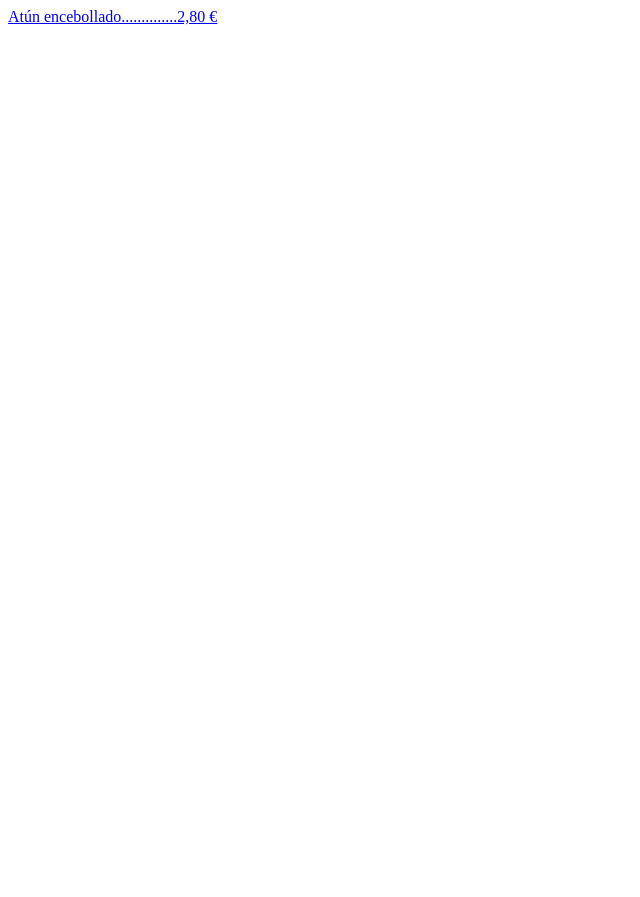
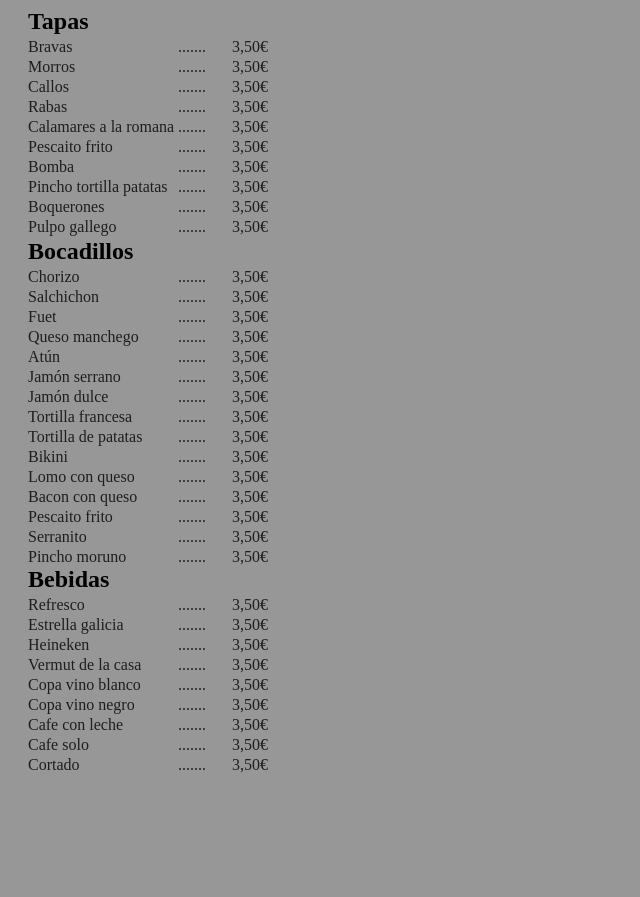
Before and after one commit to tonilogar/cartaTipoEnlacesImagenes, a plain HTML site: page index.html in a window 1280 px wide. Shown: the whole page, without its empty margins (0-640 px from the left). Before the commit the page ends 800 px from the top, so only its background shows below. Drawn offline with Linux system fonts and the light colour scheme.

Commit message:
add path some images

```diff
--- a/index.css
+++ b/index.css
@@ -0,0 +1,48 @@
+html {
+    background-color: rgb(151, 151, 151);
+}
+main {
+    display: grid;
+    grid-template: 230px 1fr 1fr / 1fr;
+    justify-items: start;
+    padding-left: 20px;
+    /* align-items: center; */
+}
+h1 {
+    margin:0px;
+    padding:0px;
+    /* margin-bottom: 10px;
+    margin-left: 60px; */
+}
+main a {
+    text-decoration: none;
+    width: 100%;
+}
+span {
+    color: rgb(31, 30, 30);
+}
+.tapas{
+    display: grid;
+    grid-template: 30px 20px 20px 20px 20px 20px 20px 20px 20px 20px 20px 20px/ 300px;
+    /* justify-items: start;
+    align-items: center; */
+}
+.tapas a, .bocadillos a, .bebidas a {
+    display: grid;
+    grid-template: 1fr / 150px 40px 50px;
+}
+.precio {
+    justify-self: end;
+}
+.bocadillos{
+    display: grid;
+    grid-template: 30px 20px 20px 20px 20px 20px 20px 20px 20px 20px 20px 20px 20px 20px 20px  / 300px;
+    /* justify-items: start;
+    align-items: center; */
+}
+.bebidas{
+    display: grid;
+    grid-template: 30px 20px 20px 20px 20px 20px 20px 20px 20px 20px / 300px;
+    /* justify-items: start;
+    align-items: center; */
+}
--- a/index.html
+++ b/index.html
@@ -8,10 +8,50 @@
 </head>
 <body>
     <main>
-        <section>
-            <span>
-                <a href='tapa_001.html'>Atún encebollado..............2,80 € </a>
-            </span>
+        <section class="tapas">
+            <h1>Tapas</h1>
+            <a href="tapa_001.html"><span>Bravas</span>                 <span>.......</span><span class="precio" >3,50€</span></a>
+            <a href="tapa_002.html"><span>Morros</span>                 <span>.......</span><span class="precio" >3,50€</span></a>
+            <a href="tapa_003.html"><span>Callos</span>                 <span>.......</span><span class="precio" >3,50€</span></a>
+            <a href="tapa_001.html"><span>Rabas</span>                  <span>.......</span><span class="precio" >3,50€</span></a>
+            <a href="tapa_001.html"><span>Calamares a la romana</span>  <span>.......</span><span class="precio" >3,50€</span></a>
+            <a href="tapa_001.html"><span>Pescaito frito</span>         <span>.......</span><span class="precio" >3,50€</span></a>
+            <a href="tapa_001.html"><span>Bomba</span>                  <span>.......</span><span class="precio" >3,50€</span></a>
+            <a href="tapa_001.html"><span>Pincho tortilla patatas</span><span>.......</span><span class="precio" >3,50€</span></a>
+            <a href="tapa_001.html"><span>Boquerones</span>             <span>.......</span><span class="precio" >3,50€</span></a>
+            <a href="tapa_001.html"><span>Pulpo gallego</span>          <span>.......</span><span class="precio" >3,50€</span></a>
+        </section>
+
+        <section class="bocadillos">
+            <h1>Bocadillos</h1>
+            <a href="tapa_001.html"><span>Chorizo</span>            <span>.......</span><span class="precio" >3,50€</span></a>
+            <a href="tapa_001.html"><span>Salchichon</span>         <span>.......</span><span class="precio" >3,50€</span></a>
+            <a href="tapa_001.html"><span>Fuet</span>               <span>.......</span><span class="precio" >3,50€</span></a>
+            <a href="tapa_001.html"><span>Queso manchego</span>     <span>.......</span><span class="precio" >3,50€</span></a>
+            <a href="tapa_001.html"><span>Atún</span>               <span>.......</span><span class="precio" >3,50€</span></a>
+            <a href="tapa_001.html"><span>Jamón serrano</span>      <span>.......</span><span class="precio" >3,50€</span></a>
+            <a href="tapa_001.html"><span>Jamón dulce</span>        <span>.......</span><span class="precio" >3,50€</span></a>
+            <a href="tapa_001.html"><span>Tortilla francesa</span>  <span>.......</span><span class="precio" >3,50€</span></a>
+            <a href="tapa_001.html"><span>Tortilla de patatas</span><span>.......</span><span class="precio" >3,50€</span></a>
+            <a href="tapa_001.html"><span>Bikini</span>             <span>.......</span><span class="precio" >3,50€</span></a>
+            <a href="tapa_001.html"><span>Lomo con queso</span>     <span>.......</span><span class="precio" >3,50€</span></a>
+            <a href="tapa_001.html"><span>Bacon con queso</span>    <span>.......</span><span class="precio" >3,50€</span></a>
+            <a href="tapa_001.html"><span>Pescaito frito</span>     <span>.......</span><span class="precio" >3,50€</span></a>
+            <a href="tapa_001.html"><span>Serranito</span>          <span>.......</span><span class="precio" >3,50€</span></a>
+            <a href="tapa_001.html"><span>Pincho moruno</span>      <span>.......</span><span class="precio" >3,50€</span></a>
+        </section>
+
+        <section class="bebidas">
+            <h1>Bebidas</h1>
+            <a href="tapa_001.html"><span>Refresco</span>            <span>.......</span><span class="precio" >3,50€</span></a>
+            <a href="tapa_001.html"><span>Estrella galicia</span>         <span>.......</span><span class="precio" >3,50€</span></a>
+            <a href="tapa_001.html"><span>Heineken</span>               <span>.......</span><span class="precio" >3,50€</span></a>
+            <a href="tapa_001.html"><span>Vermut de la casa</span>     <span>.......</span><span class="precio" >3,50€</span></a>
+            <a href="tapa_001.html"><span>Copa vino blanco</span>               <span>.......</span><span class="precio" >3,50€</span></a>
+            <a href="tapa_001.html"><span>Copa vino negro</span>      <span>.......</span><span class="precio" >3,50€</span></a>
+            <a href="tapa_001.html"><span>Cafe con leche</span>        <span>.......</span><span class="precio" >3,50€</span></a>
+            <a href="tapa_001.html"><span>Cafe solo</span>  <span>.......</span><span class="precio" >3,50€</span></a>
+            <a href="tapa_001.html"><span>Cortado</span><span>.......</span><span class="precio" >3,50€</span></a>
         </section>
     </main>
 </body>
--- a/tapa_001.css
+++ b/tapa_001.css
@@ -1,11 +1,16 @@
 body {
-    background-color: #888885;
-    margin: 0px;
     display: grid;
+    grid-template: 1fr/ 1fr;
+    justify-items: center;
     align-items: center;
-    align-self: center;
+}
+img {
+    width: 100%;
+}
+@media all and (min-width: 500px){
+    img {
+        width: 80%;
+        position: fixed;
+        top:-290px;
     }
-    img {
-        width: 100%;
-        height: 100vh;
-    }
+}
```
Also changed, not shown: tapa_002.html (added, +12 -0 lines), tapa_003.html (added, +12 -0 lines), callos.jpg (added), qr_img.png (added), tapa_001.jpeg (deleted), tapa_001.jpg (added), tapa_002.jpg (added), tapa_003.jpg (added), tapa_tipo.jpg (added), 2 other files.
